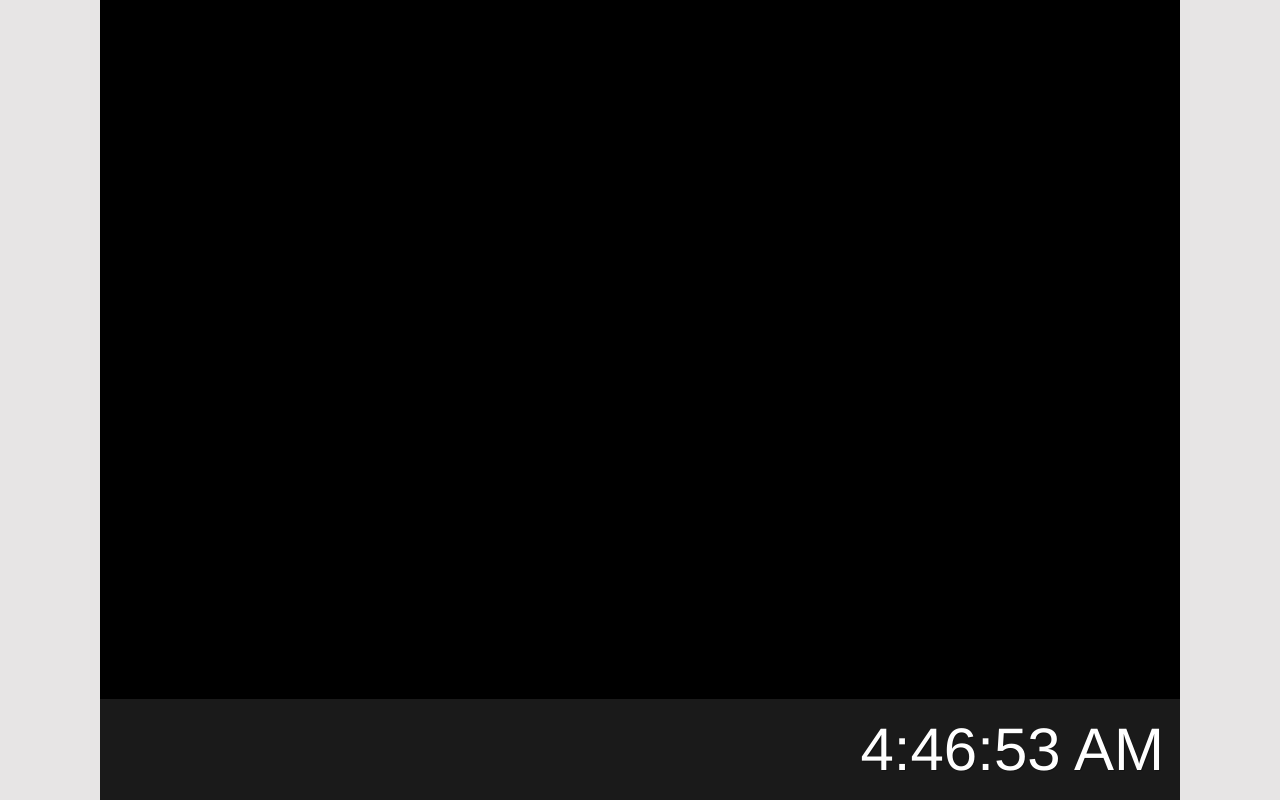
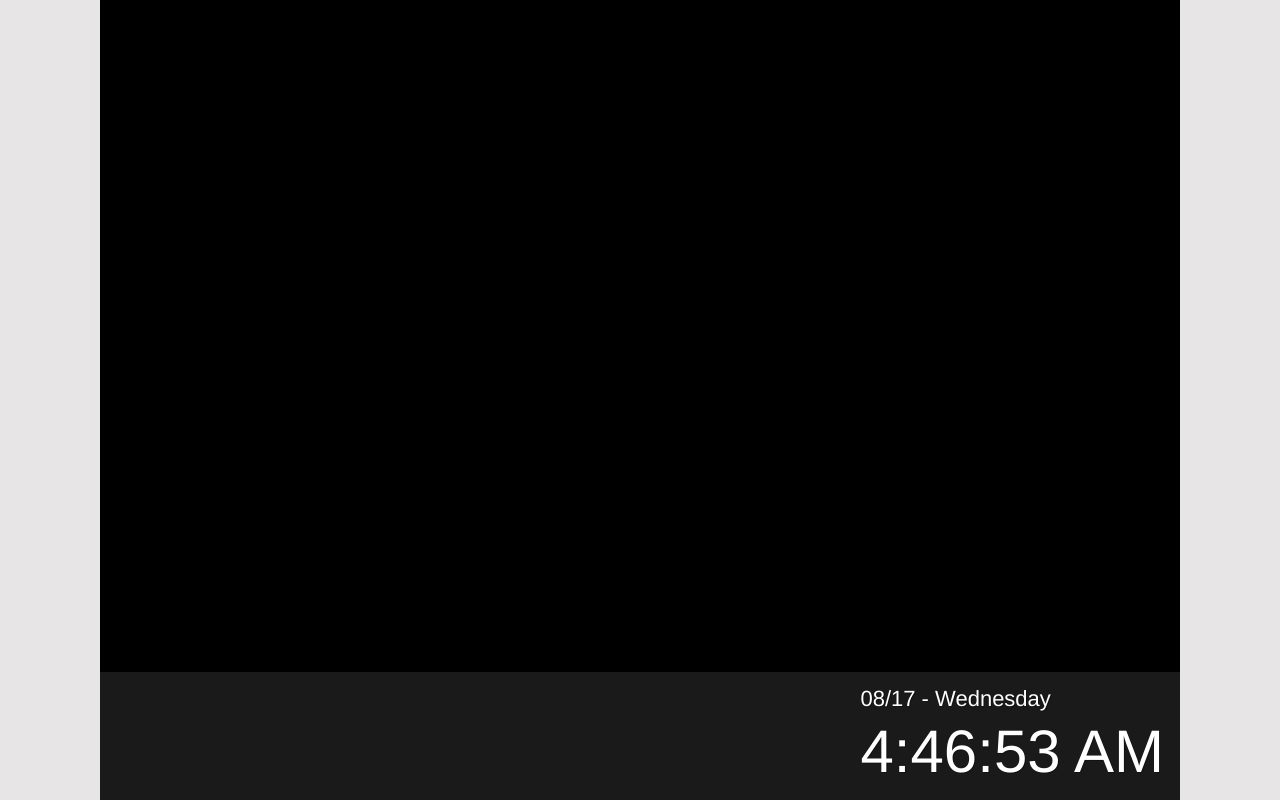
Before and after one commit to Nismit/framed, a Preact app: page / in a window 1280 px wide. Built offline with nearby package versions, Linux system fonts and the light colour scheme; no server answers.

Commit message:
feat(ui): tweak information style

```diff
--- a/src/app.tsx
+++ b/src/app.tsx
@@ -10,7 +10,7 @@ import { WeatherIconComponents } from "./icons";
 // Framed size: 1080 x 1920
 
 export function App() {
-  const { location, filteredData } = useWeather();
+  const { filteredData } = useWeather();
 
   return (
     <>
@@ -47,7 +47,6 @@ export function App() {
         </div>
 
         <div>
-          <p className="location">{location}</p>
           <Time />
         </div>
       </div>
--- a/src/components/Time/index.tsx
+++ b/src/components/Time/index.tsx
@@ -1,11 +1,15 @@
+import { format } from "date-fns";
 import { useCurrentDate } from "../../hooks/useCurrentDate";
 
 export const Time = () => {
   const date = useCurrentDate(1000);
 
   return (
-    <div className="time">
-      <p>{date.toLocaleTimeString()}</p>
-    </div>
+    <>
+      <p className="location date">{format(date, "MM/dd - EEEE")}</p>
+      <div className="time">
+        <p>{date.toLocaleTimeString()}</p>
+      </div>
+    </>
   );
 };
--- a/src/index.css
+++ b/src/index.css
@@ -5,7 +5,7 @@ body {
   padding: 0;
   margin: 0 auto;
   background: #e7e5e5;
-  font-family: 'Helvetica Neue', arial, sans-serif;
+  font-family: "Helvetica Neue", arial, sans-serif;
   font-weight: 400;
   color: #fff;
   -webkit-font-smoothing: antialiased;
@@ -29,12 +29,17 @@ body {
   margin: 0;
 }
 
-.location {
+.location,
+.date {
   margin: 0;
-  font-size: 20px;
+  font-size: 22px;
   font-weight: 500;
-  text-transform: uppercase;
+  /* text-transform: uppercase; */
   text-shadow: 1px 1px rgba(0, 0, 0, 0.3);
+}
+
+.date.date {
+  margin-bottom: 5px !important;
 }
 
 .time p {
@@ -50,7 +55,7 @@ body {
   position: absolute;
   bottom: 0;
   right: 0;
-  padding: 16px;
+  padding: 14px 16px;
   background-color: rgba(255, 255, 255, 0.1);
   backdrop-filter: blur(5px);
   display: flex;
@@ -89,7 +94,7 @@ body {
 }
 
 .weather svg {
-  width: 75px;
+  width: 65px;
   height: auto;
 }
 
```
